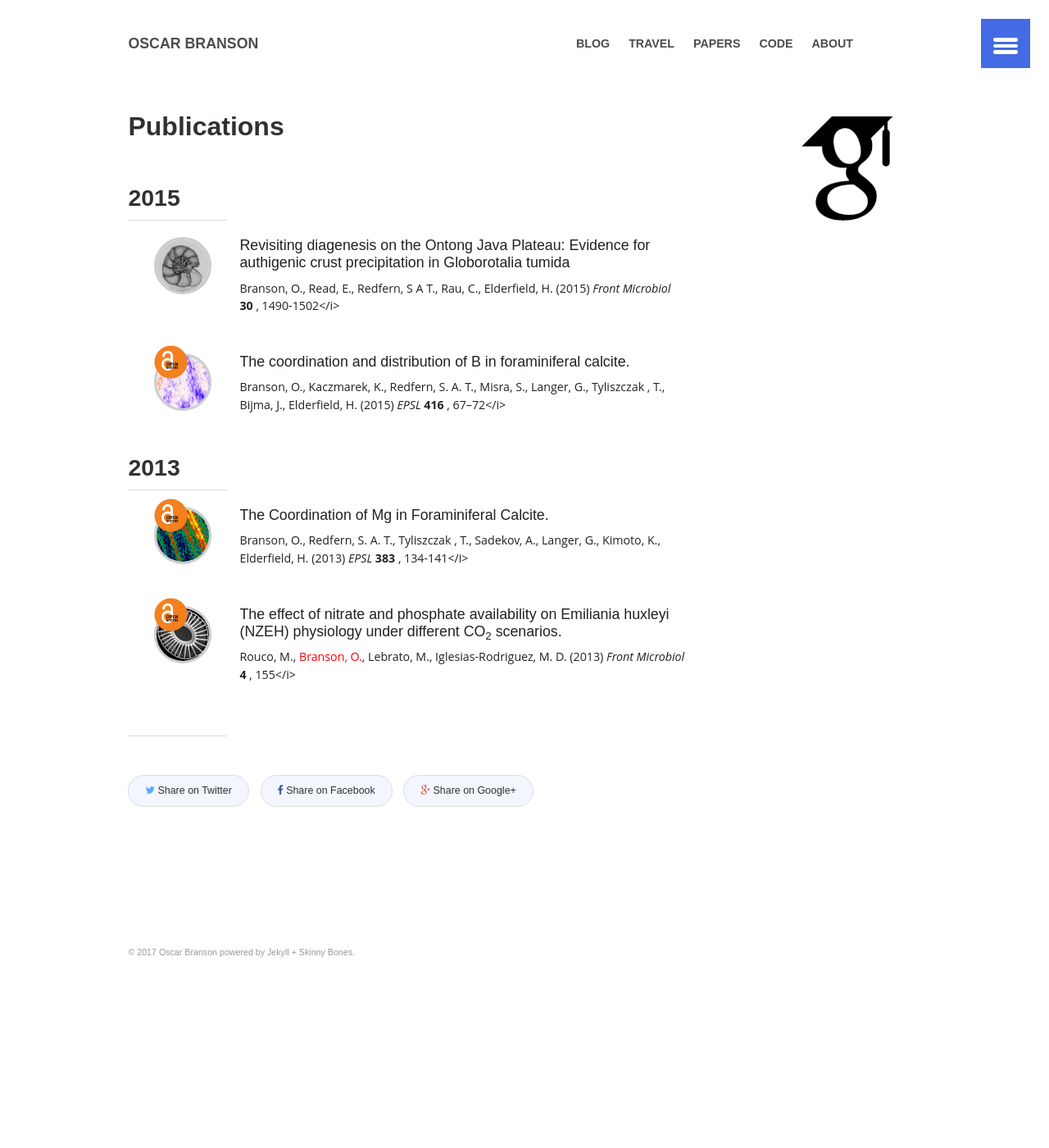
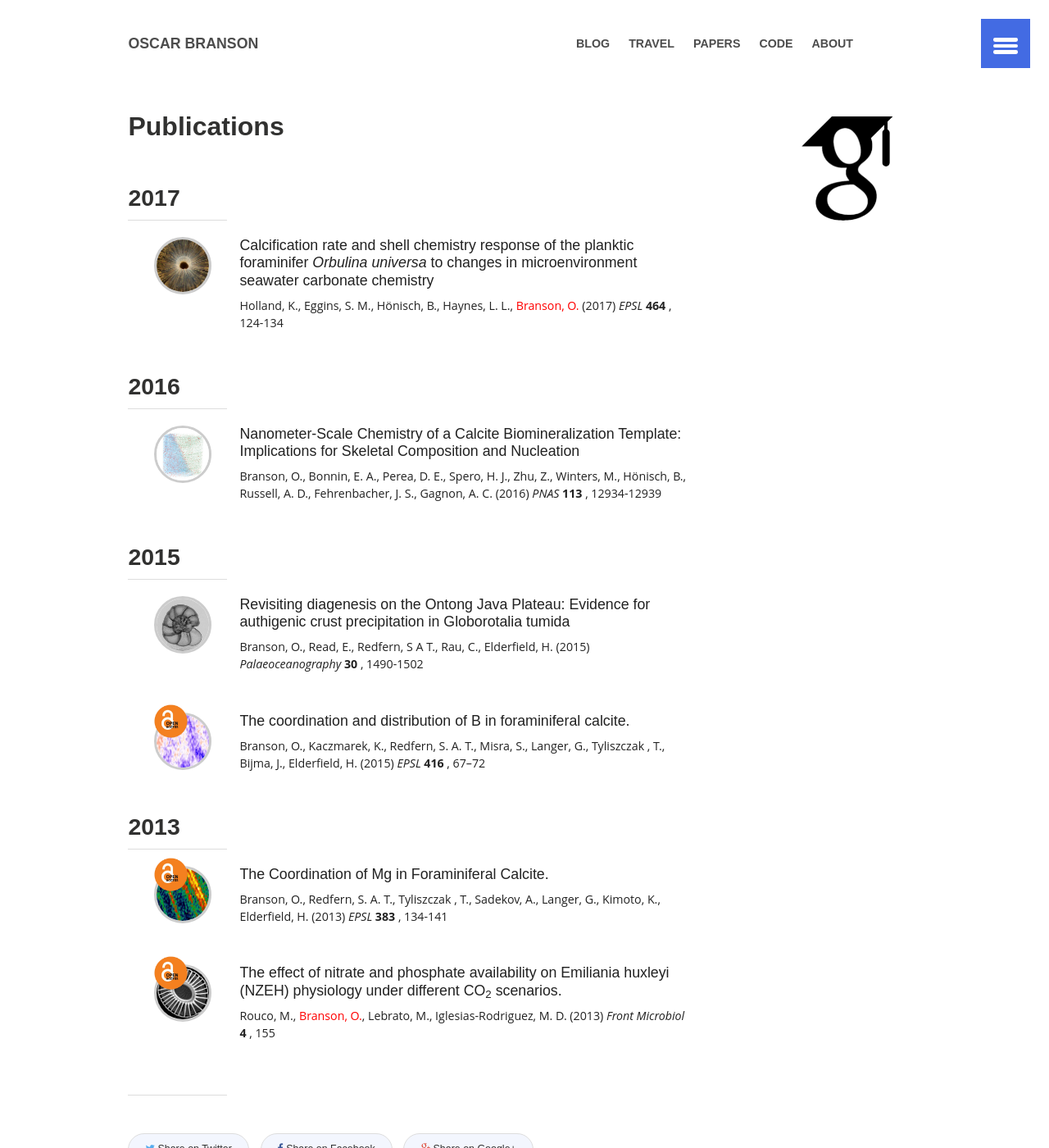
Before and after one commit to oscarbranson/oscarbranson.github.io, a Jekyll site: the page built from papers/index.md, in a window 1280 px wide and 1400 px high. Shown: the whole window at 82% size. Built offline with Jekyll 4.4.1, drawn with Linux system fonts in a browser that asks for light colours.

Commit message:
Added two new papers.

```diff
--- a/_posts/papers/2015-11-17-diagenesis-paper.md
+++ b/_posts/papers/2015-11-17-diagenesis-paper.md
@@ -2,7 +2,7 @@
 layout: reference
 title: "Revisiting diagenesis on the Ontong Java Plateau: Evidence for authigenic crust precipitation in Globorotalia tumida"
 author: "Branson, O., Read, E., Redfern, S A T., Rau, C., Elderfield, H."
-journal: "Front Microbiol"
+journal: "Palaeoceanography"
 year: 2015
 vol: "30"
 pg: "1490-1502"
--- /dev/null
+++ b/_posts/papers/2016-11-15-APT-foram-calcite.md
@@ -0,0 +1,18 @@
+---
+layout: reference
+title: "Nanometer-Scale Chemistry of a Calcite Biomineralization Template: Implications for Skeletal Composition and Nucleation"
+author: "Branson, O., Bonnin, E. A., Perea, D. E., Spero, H. J., Zhu, Z., Winters, M., Hönisch, B., Russell, A. D., Fehrenbacher, J. S., Gagnon, A. C."
+journal: "PNAS"
+year: 2016
+vol: "113"
+pg: "12934-12939"
+doi: "doi:10.1073/pnas.1522864113"
+purl: "http://www.pnas.org/content/113/46/12934"
+openaccess: false
+description: "An atom-scale view of foraminifera shells."
+date: 2016-11-15T12:00:00
+categories: papers
+tags: science publication
+image:
+  thumb: papers_apt_thumb.png
+---
--- /dev/null
+++ b/_posts/papers/2017-04-15-Kate-banding.md
@@ -0,0 +1,17 @@
+---
+layout: reference
+title: "Calcification rate and shell chemistry response of the planktic foraminifer <i>Orbulina universa</i> to changes in microenvironment seawater carbonate chemistry"
+author: "Holland, K., Eggins, S. M., Hönisch, B., Haynes, L. L., <font color='red'>Branson, O.</font>"
+journal: "EPSL"
+year: 2017
+vol: "464"
+pg: "124-134"
+doi: "doi:10.1016/j.epsl.2017.02.018"
+purl: "http://www.sciencedirect.com/science/article/pii/S0012821X17300869"
+openaccess: false
+date: 2017-04-15T12:00
+categories: papers
+tags: science publication
+image:
+  thumb: papers_banding_thumb.png
+---
--- a/papers/index.md
+++ b/papers/index.md
@@ -48,7 +48,7 @@ imagebadge: /google-scholar.png
             </div>
             <div class="papers">
               <h1>{% if post.short-title %}{{ post.short-title }}{% else %}{{ post.title }}{% endif %}</h1>
-              <p>{% if post.author %}{{ post.author }}{% endif %}{% if post.year %} ({{ post.year }}){% endif %}{% if post.journal %}<i> {{ post.journal }}</i>{% endif %}{% if post.vol %}<b> {{ post.vol }}</b>{% endif %} {% if post.pg %}, {{ post.pg }}</i>{% endif %}</p>
+              <p>{% if post.author %}{{ post.author }}{% endif %}{% if post.year %} ({{ post.year }}){% endif %}{% if post.journal %}<i> {{ post.journal }}</i>{% endif %}{% if post.vol %}<b> {{ post.vol }}</b>{% endif %} {% if post.pg %}, {{ post.pg }}{% endif %}</p>
             </div>
             <!-- <p><i> {{ post.description }}</i> </p> -->
         </a>
```
Also changed, not shown: images/papers_apt_thumb.png (added), images/papers_banding_thumb.png (added).
